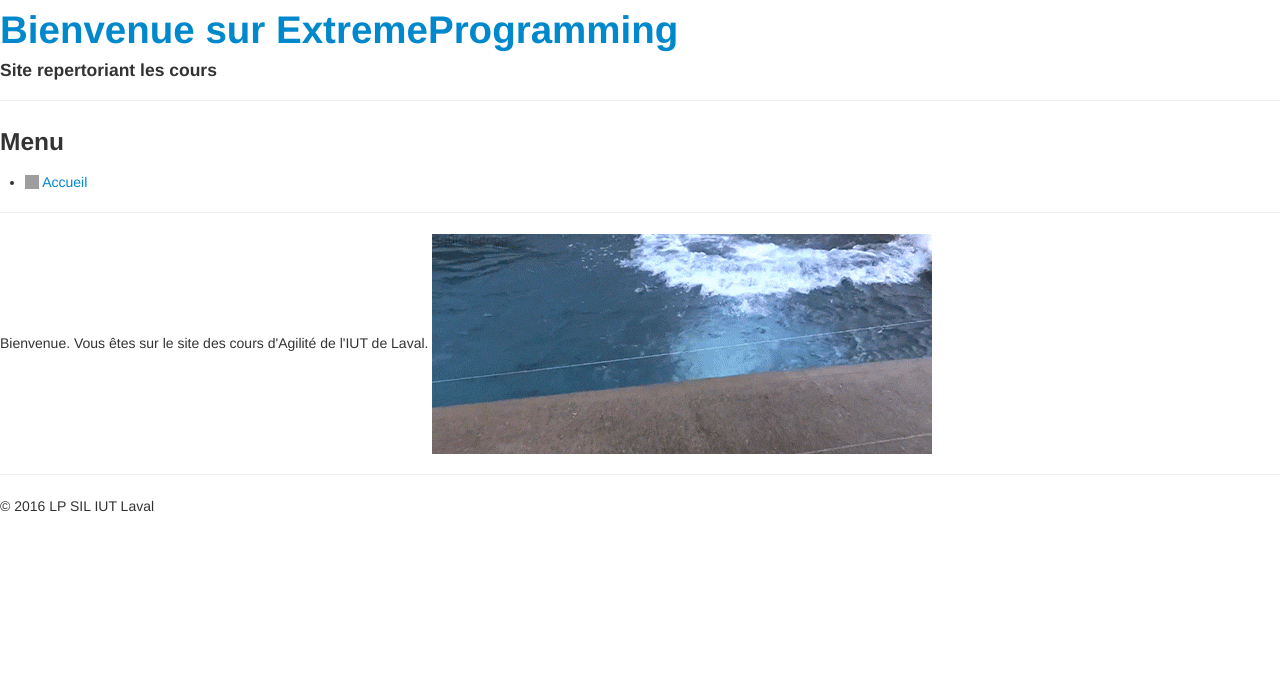
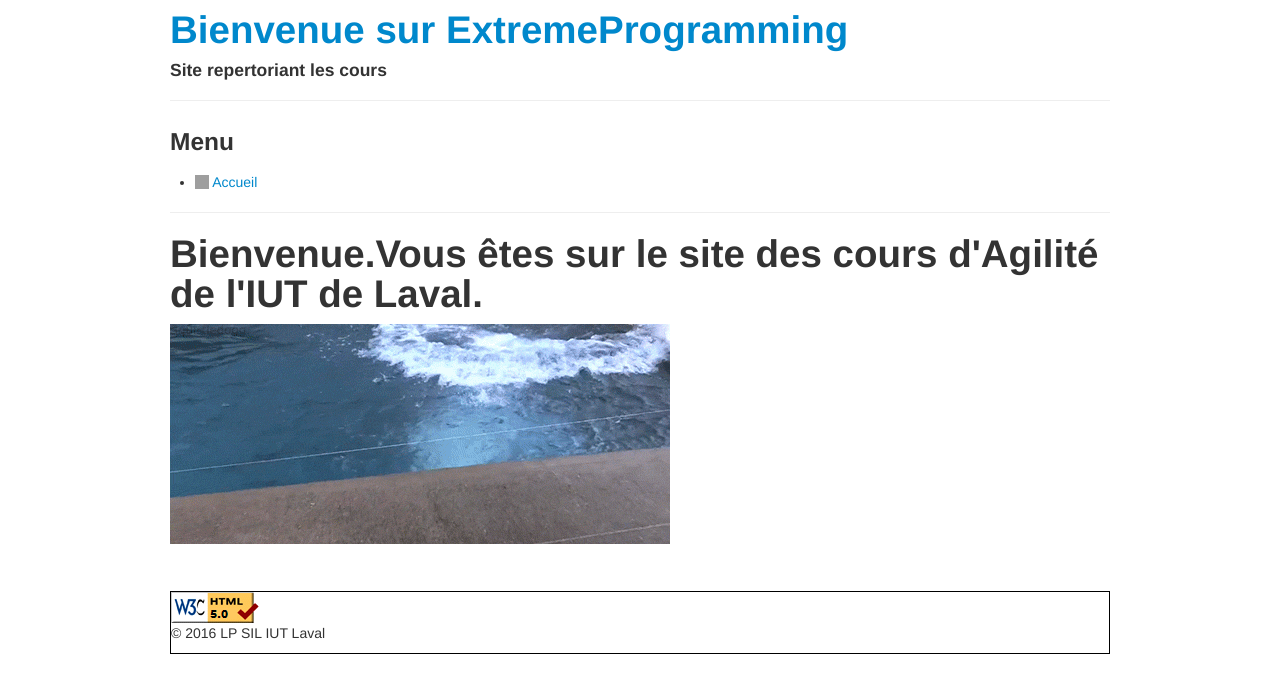
Before and after one commit to SiteExtremeProgramming/SiteExtremeProgramming, a Jekyll site: the page built from index.html, in a window 1280 px wide. Shown: the top 693 px of the page. Built offline with Jekyll 4.4.1, drawn with Linux system fonts in a browser that asks for light colours.

Commit message:
Modifs mise en page 1

```diff
--- a/_layouts/default.html
+++ b/_layouts/default.html
@@ -15,6 +15,7 @@
     </head>
 
     <body>
+	<div class="container">
         <header>
             <h1><a href="{{site.baseurl}}/">Bienvenue sur {{ site.name }}</a></h1>
                 <h4>{{ site.description }}</h4>
@@ -37,12 +38,14 @@
 
 			</main>
 		</div>
-        <footer>
-            <hr />
-            <p>&copy; <time>2016</time> {{ site.author }}</p>
-        </footer>
+		<section class="footer">
+				<footer>
+					<a href="http://jigsaw.w3.org/css-validator/check/referer"><img style="border:0;width:88px;height:31px" src="img/valid.png" alt="CSS Valide !"></a>
+				    <p>&copy; <time>2016</time> {{ site.author }}</p>
+				</footer>
+		</section>
 
-        <script src="{{site.baseurl}}/scripts.js"></script>
+    </div>
     </body>
 
 </html>
--- a/index.html
+++ b/index.html
@@ -2,6 +2,5 @@
 layout: default
 title: Accueil
 ---
-Bienvenue.
-Vous êtes sur le site des cours d'Agilité de l'IUT de Laval.
+<h1>Bienvenue.Vous êtes sur le site des cours d'Agilité de l'IUT de Laval.</h1>
 <img src="img/giphy.gif">
```
Also changed, not shown: img/valid.png (added), 2 other files.
